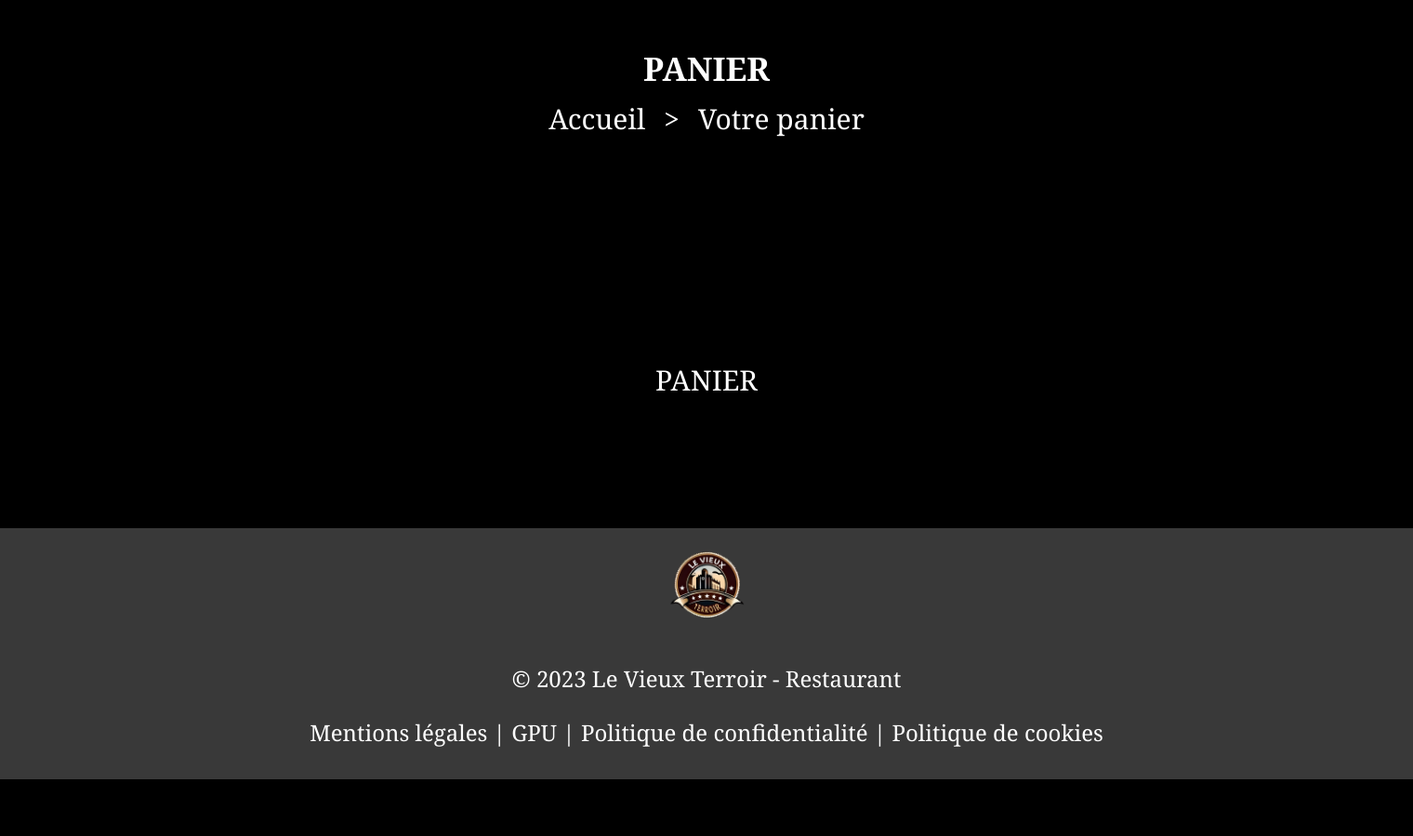
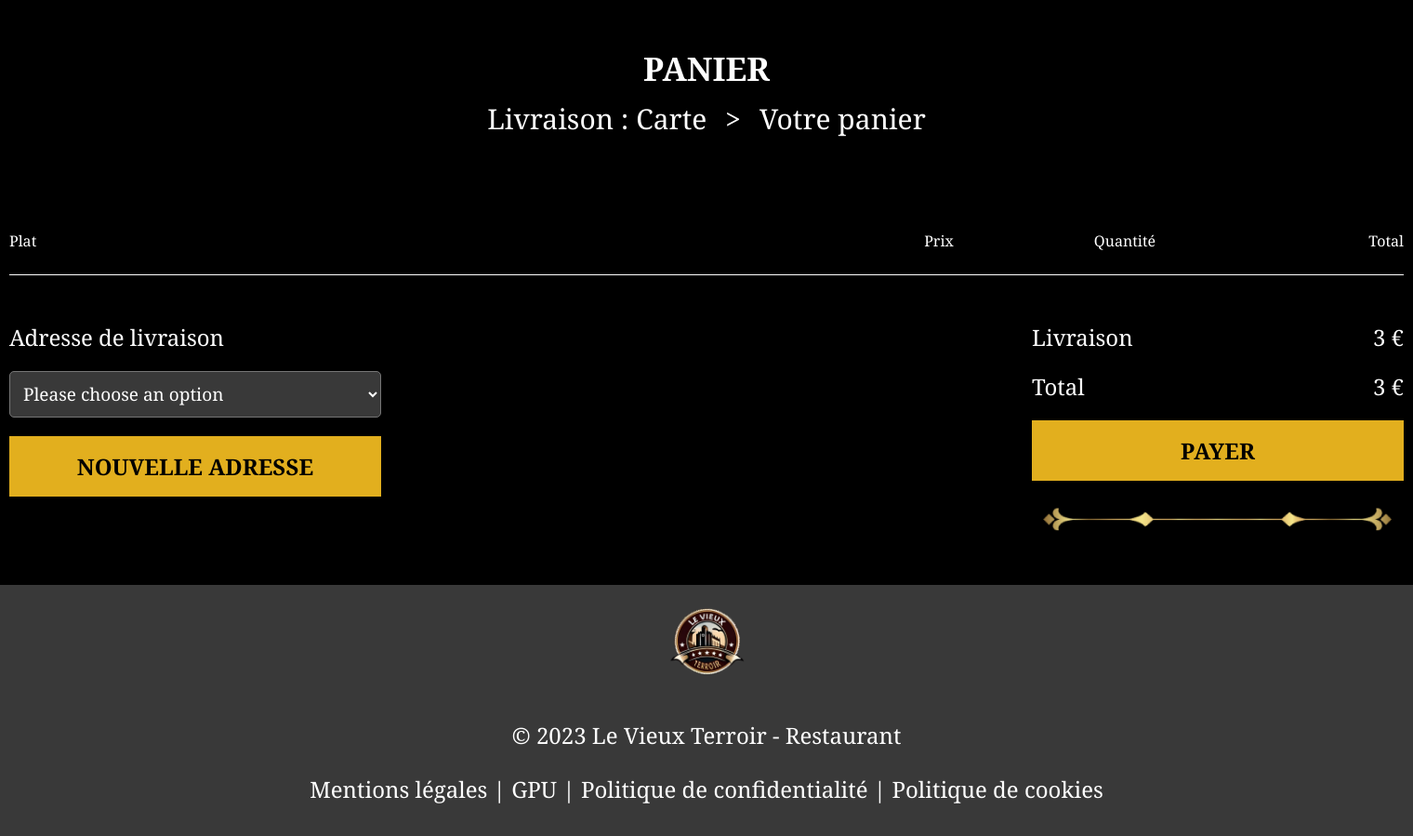
Before and after one commit to fredericbranca/Projet-site-restaurant, a PHP site: template view/panier.php in a window 1520 px wide. Shown: the part 127-1026 px from the top of the page at 93% size. Before the commit the page ends 965 px from the top, so only its background shows below. Run offline with PHP 8.4, Linux system fonts and the light colour scheme; the template is opened without the code that fills it, so the values that code supplies are empty; some libraries are stand-ins or nearby versions.

Commit message:
panier view (display product)

```diff
--- a/view/panier.php
+++ b/view/panier.php
@@ -11,7 +11,7 @@ if (isset($_SESSION['message'])) {
 
 $panier = $requetePanier->fetch();
 
-if (empty($panier)) {
+if (!$panier) {
 ?>
     <div class="column header-link">
         <div class="titre">PANIER</div>
@@ -28,19 +28,75 @@ if (empty($panier)) {
 
 <?php
 } else {
+    $produits = $requeteProduits->fetchAll();
 ?>
 
     <div class="column header-link">
         <div class="titre">PANIER</div>
         <div class="link wrap">
-        <a href="index.php?action=accueil">Accueil</a>
+            <a href="index.php?action=livraison">Livraison : Carte</a>
             <div>></div>
             <div>Votre panier</div>
         </div>
     </div>
 
-<div class="panier-vide">
-    <div>PANIER</div>
+    <div class="content">
+        <div class="tableau">
+            <div class="item">
+                <div>Plat</div>
+                <div class="prix">Prix</div>
+                <div class="quantite">Quantité</div>
+                <div class="prixTotal">Total</div>
+            </div>
+            <div class="ligne"></div>
+
+            <?php
+            $total = 0;
+            foreach ($produits as $produit) {
+                $total += $produit['quantite'] * $produit['prix'];
+            ?>
+
+                <div class="item">
+                    <div><?= $produit['description'] ?></div>
+                    <div class="prix"><?= $produit['prix'] ?> €</div>
+                    <div>
+                        <form class="qtt" method="POST" action="index.php?action=panier&id=<?=$produit['id_produit'] ?>" enctype="multipart/form-data">
+                            <button class="btn" type="submit" name="moins" id="submit">-</button>
+                            <?= $produit['quantite'] ?>
+                            <button class="btn" type="submit" name="plus" id="submit">+</button>
+                        </form>
+                    </div>
+                    <div class="prixTotal"><?= $produit['quantite'] * $produit['prix'] ?>€</div>
+                </div>
+                <div class="ligne"></div>
+
+            <?php
+            }
+            ?>
+        </div>
+        <div class="fin">
+            <div class="adresse">
+                <div>Adresse de livraison</div>
+                <select name="test" id="test">
+                    <option value="">Please choose an option</option>
+                    <option value="1">Bonjour</option>
+                    <option value="2">Test</option>
+                </select>
+                <a class="bouton btn-register" href="index.php?action=adresse"><span>NOUVELLE ADRESSE</span></a>
+            </div>
+            <div class="payer">
+                <div class="livraison">
+                    <div>Livraison</div>
+                    <div>3 €</div>
+                </div>
+                <div class="total">
+                    <div>Total</div>
+                    <div><?= $total + 3 ?> €</div>
+                </div>
+                <input class="bouton input-btn" type="submit" name="submit" value="PAYER">
+                <img src="public/img/sous-bouton.png">
+            </div>
+        </div>
     </div>
 
 <?php
```
Lines whose indentation alone changed are shown as unchanged.
